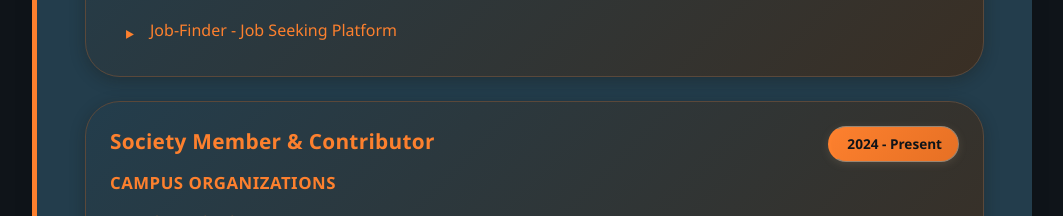
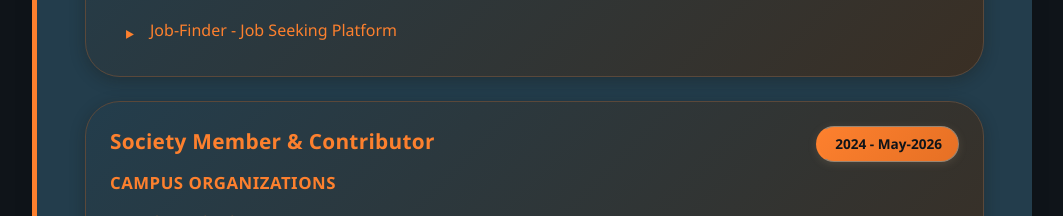
Before and after one commit to Lakshya-2004/PortFolio-Lakshya_Ghanghoriya, a React (Vite) app: page /resume in a window 1280 px wide. Shown: the part 900-1116 px from the top of the page, without its empty margins (108-1171 px from the left). Built offline with nearby package versions, Linux system fonts and the light colour scheme.

Commit message:
small changes

```diff
--- a/src/data/portfolioData.js
+++ b/src/data/portfolioData.js
@@ -113,7 +113,7 @@ export const resumeData = {
     {
       company: "Campus Organizations",
       position: "Society Member & Contributor",
-      duration: "2024 - Present",
+      duration: "2024 - May-2026",
       description: "Actively involved in:",
       details: [
         "GFG's Campus",
```
